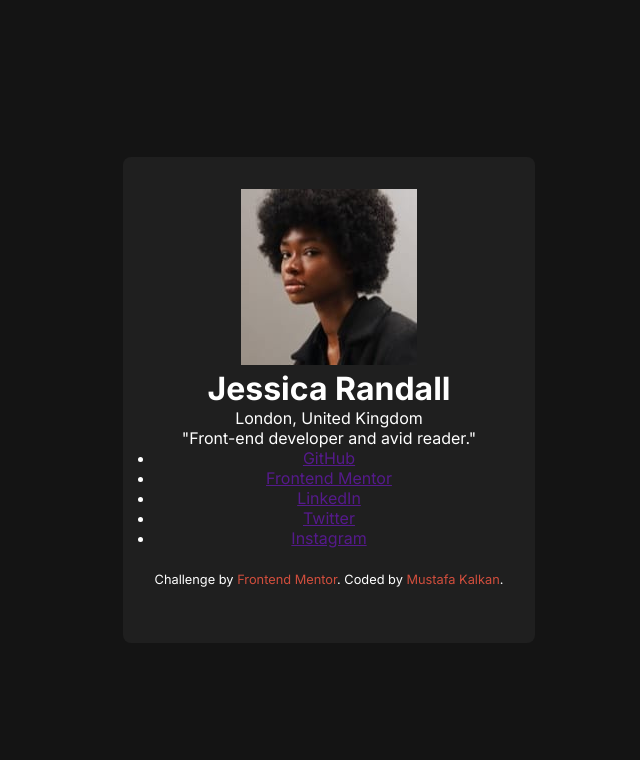
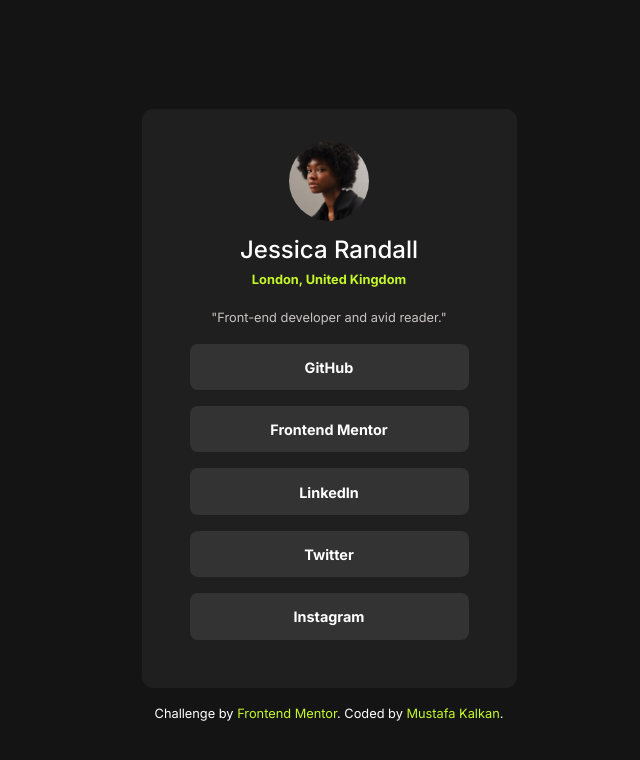
Before and after one commit to mkalkandev/social-links-profile, a plain HTML site: page index.html in a window 1280 px wide. Shown: the whole page, without its empty margins (311-951 px from the left). Drawn offline with Linux system fonts and the light colour scheme.

Commit message:
Update style.css

```diff
--- a/style.css
+++ b/style.css
@@ -1,72 +1,163 @@
+
+/* Box sizing rules */
+*,
+*::before,
+*::after {
+  box-sizing: border-box;
+  margin: 0;
+  padding: 0;
+}
+
+/* Prevent font size inflation */
+html {
+  -moz-text-size-adjust: none;
+  -webkit-text-size-adjust: none;
+  text-size-adjust: none;
+}
+
+/* Remove default margin in favour of better control in authored CSS */
+body, h1, h2, h3, h4, p,
+figure, blockquote, dl, dd {
+  margin-block-end: 0;
+}
+
+/* Remove list styles on ul, ol elements with a list role, which suggests default styling will be removed */
+ul[role='list'],
+ol[role='list'] {
+  list-style: none;
+}
+
+/* Set core body defaults */
+body {
+  min-height: 100vh;
+  line-height: 1.5;
+}
+
+/* Set shorter line heights on headings and interactive elements */
+h1, h2, h3, h4,
+button, input, label {
+  line-height: 1.1;
+}
+
+/* Balance text wrapping on headings */
+h1, h2,
+h3, h4 {
+  text-wrap: balance;
+}
+
+/* A elements that don't have a class get default styles */
+a:not([class]) {
+  text-decoration-skip-ink: auto;
+  color: currentColor;
+}
+
+/* Make images easier to work with */
+img,
+picture {
+  max-width: 100%;
+  display: block;
+}
+
+/* Inherit fonts for inputs and buttons */
+input, button,
+textarea, select {
+  font-family: inherit;
+  font-size: inherit;
+}
+
+/* Make sure textareas without a rows attribute are not tiny */
+textarea:not([rows]) {
+  min-height: 10em;
+}
+
+/* Anything that has been anchored to should have extra scroll margin */
+:target {
+  scroll-margin-block: 5ex;
+}
+
+/* Content start */
+
+:root{
+    --clr-white:hsl(0, 0%, 100%);
+    --clr-grey:hsl(0, 0%, 20%);
+    --clr-green:hsl(75, 94%, 57%);
+}
+
 *{
     margin: 0;
     padding: 0;
-    box-sizing: border-box;
 }
+
 body{
     font-family: "Inter", sans-serif;
-    background-color: hsl(0, 0%, 8%);
-    color:hsl(0, 0%, 100%);
+    text-align: center;
+    padding: 1rem;
+    background-color:hsl(0, 0%, 8%) ;
+
+}
+
+.container{
     display: flex;
+    justify-content: center;
     align-items: center;
-    justify-content: center;
+    height: 100svh;
     flex-direction: column;
-    height: 100vh;
-    text-align: center;
 }
-.container{
-    background-color:  hsl(0, 0%, 12%);
+.card{
+    width: 375px;
+    background-color: hsl(0, 0%, 12%);
     padding: 2rem;
-    border-radius: 0.5rem;
+    border-radius: 0.7rem;
 }
-.avatar{
+img{
     border-radius: 50%;
     width: 5rem;
+    margin-left: auto;
+    margin-right: auto;
 }
-.name{
+h1{
     font-size: 1.5rem;
-    letter-spacing: 0.05rem;
-    font-weight: 700;
+    font-weight: 500;
+    margin: 1rem 0rem 0.4rem 0rem;
+    color: var(--clr-white);
 }
-.country{
-    font-size: 0.75rem;
-    letter-spacing: 0.05rem;
-    margin: 0.5rem 0rem 1.5rem 0rem;
-    color: hsl(75, 94%, 57%);
-    font-weight: 600;
+p{
+    color: var(--clr-green);
+    font-weight: bold;
+    font-size: 0.8rem;
+    margin:0rem 0rem 1.2rem 0rem;
 }
-.job{
+blockquote{
     font-size: 0.8rem;
-    margin: 1.2rem 1rem;
-    color: hsl(0, 0%, 100%);
-    font-weight: 400;
-    letter-spacing: 0.05rem;
+    color: hsla(0, 17%, 92%, 0.822);
 }
-.text{
-    margin:0.5rem;
+
+li{
+    list-style-type: none;
+    margin:1rem;
+    background-color: var(--clr-grey);
+    padding: 0.7rem 1rem;
+    border-radius: 0.5rem;
+    color: var(--clr-white);
 }
-.links a{
+li a{
+    text-decoration: none;
+    font-size: 0.9rem;
+    font-weight: bold;
+}
+
+li:hover{
+    background-color: var(--clr-green);
+    color: black;
+    transition: all 1s ease;
+}
+
+.attribution {
+    font-size: 0.8rem; text-align: center;
+    color: var(--clr-white);
+    padding-top: 1rem;
+}
+.attribution a {
+    color: var(--clr-green);
     text-decoration: none;
 }
-.links a li{
-    background-color:  hsl(0, 0%, 20%);
-    color:hsl(0, 0%, 100%);
-    border-radius: 0.7rem;
-    margin: 0.9rem 0.1rem;
-    padding: 1rem;
-    list-style: none;
-    transition: all 0.5s ease;
-}
-.links a li:hover{
-    background-color: hsl(75, 94%, 57%);
-    color:hsl(0, 0%, 8%);
-}
-.attribution{
-     margin: 1.5rem 0rem;
-     font-size: 0.8rem;
-     text-align: center;
-}
-.attribution a {
-    color: hsl(7, 62%, 53%);
-    text-decoration: none;
-}
```
